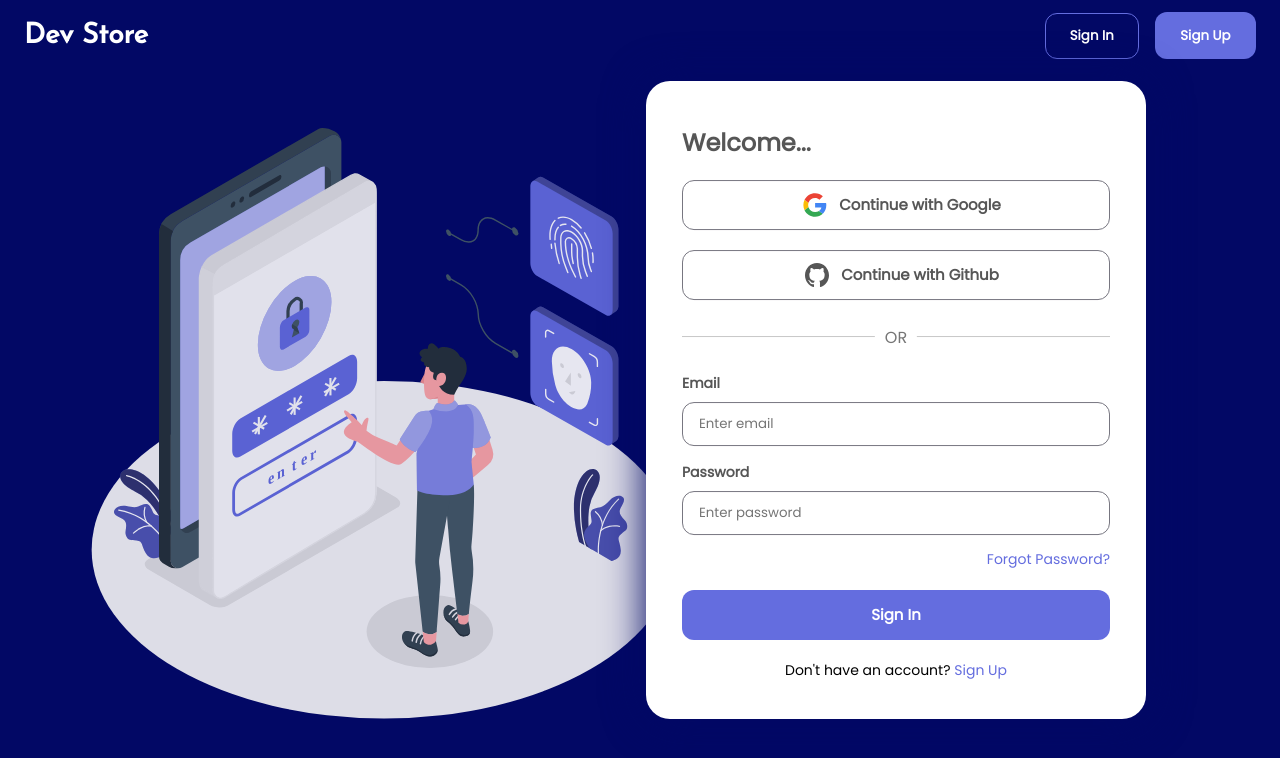
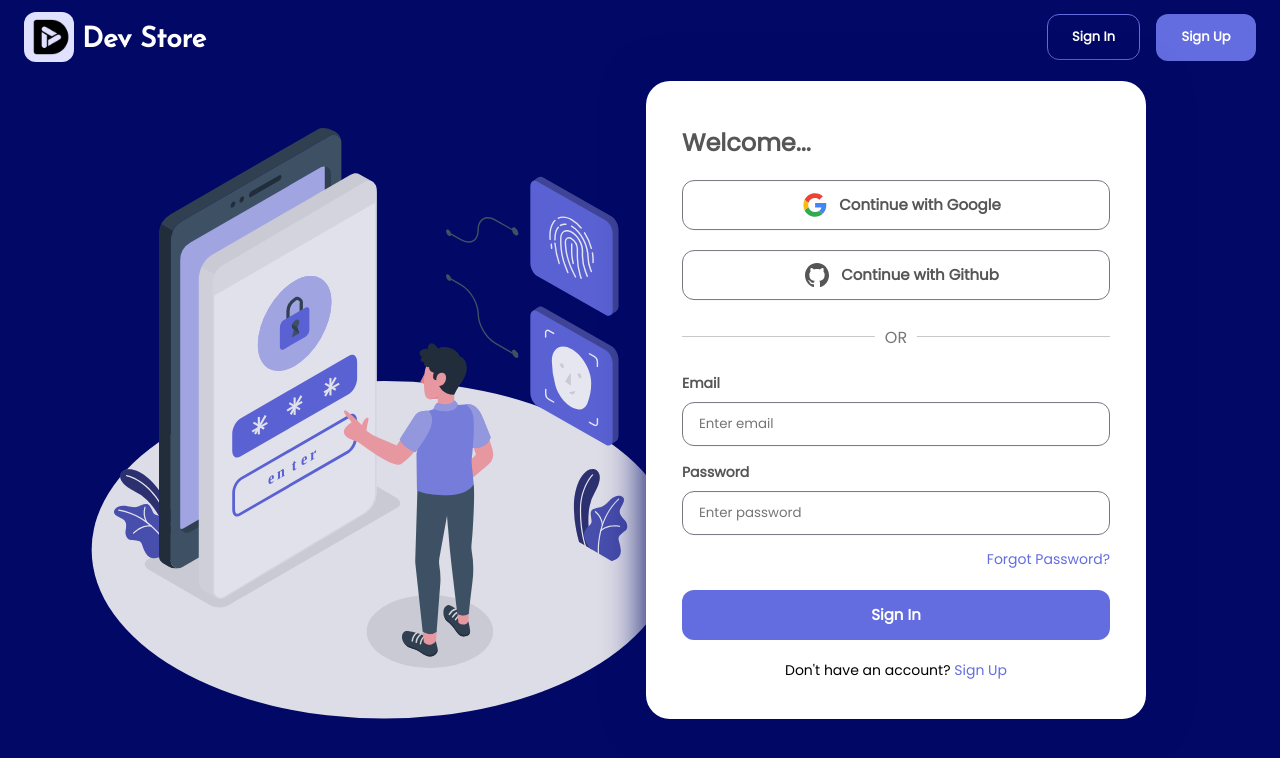
Before and after one commit to deepak252/devstore-frontend, a React (Create React App) app: page /auth in a window 1280 px wide. Shown: the top 758 px of the page. Built offline with nearby package versions, Linux system fonts and the light colour scheme; no server answers.

Commit message:
Buttons update, oAuth

```diff
--- a/public/index.html
+++ b/public/index.html
@@ -2,7 +2,7 @@
 <html lang="en">
   <head>
     <meta charset="utf-8" />
-    <link rel="icon" href="%PUBLIC_URL%/favicon.ico" />
+    <link rel="icon" href="%PUBLIC_URL%/logo.png" />
     <meta name="viewport" content="width=device-width, initial-scale=1" />
     <meta name="theme-color" content="#000000" />
     <meta
@@ -12,7 +12,7 @@
     <link rel="preconnect" href="https://fonts.googleapis.com">
     <link rel="preconnect" href="https://fonts.gstatic.com" crossorigin>
     <link href="https://fonts.googleapis.com/css2?family=Josefin+Sans&family=Poppins&display=swap" rel="stylesheet">
-    <link rel="apple-touch-icon" href="%PUBLIC_URL%/logo192.png" />
+    <link rel="apple-touch-icon" href="%PUBLIC_URL%/logo.png" />
     <!--
       manifest.json provides metadata used when your web app is installed on a
       user's mobile device or desktop. See https://developers.google.com/web/fundamentals/web-app-manifest/
--- a/src/_common.scss
+++ b/src/_common.scss
@@ -33,11 +33,15 @@
 
 @mixin button{
   @include disable-select;
+  @include flex-center;
+  font-size: 13px;
   border: none;
   outline: none;
   background-color: transparent;
   border-radius: 12px;
   cursor: pointer;
+  text-decoration: none;
+  box-sizing: border-box;
 
   &:disabled {
     opacity: 0.6;
--- a/src/components/AppLogo/index.js
+++ b/src/components/AppLogo/index.js
@@ -1,11 +1,16 @@
+import { NavLink } from 'react-router-dom'
 import PropTypes from 'prop-types'
 import classNames from 'classnames'
+import LogoImg from '../../assets/images/Logo.png'
 import styles from './index.module.scss'
-import { NavLink } from 'react-router-dom'
+import { getGoogleUrl } from '../../utils/oAuth'
+
 const AppLogo = ({
+  showText,
   className,
   pointerDisabled
 }) => {
+  getGoogleUrl();
   return (
     <div className={classNames(styles.logo, className)}>
       <NavLink
@@ -13,13 +18,21 @@ const AppLogo = ({
         onClick={(e)=>pointerDisabled && e.preventDefault()}
         style={{pointerEvents: pointerDisabled && 'none'}}
       >
-        Dev Store
+        <img src={LogoImg} alt='app_logo'/>
+        {showText && <span>Dev Store</span>}
       </NavLink>
     </div>
   )
 }
 
 AppLogo.propTypes={
+  showText: PropTypes.bool,
+  className: PropTypes.string,
+  pointerDisabled: PropTypes.func
+}
+
+AppLogo.defaultProps={
+  showText: true,
   className: PropTypes.string,
   pointerDisabled: PropTypes.func
 }
--- a/src/components/AppLogo/index.module.scss
+++ b/src/components/AppLogo/index.module.scss
@@ -4,7 +4,9 @@
 .logo{
   @include disable-select;
   display: inline-block;
+
   a{
+    @include flex-center;
     color: #020865;
     margin: 0;
     font-size: 28px;
@@ -13,5 +15,16 @@
     font-family: 'Josefin Sans', sans-serif;
     text-decoration: none;
 
+    img[alt='app_logo']{
+      height: 50px;
+      width: 50px;
+      background-color: $PRIMARY_CONTAINER;
+      border-radius: 12px;
+    }
+
+    span{
+      padding: 6px 0 0 8px ;
+    }
+
   }
 }
--- /dev/null
+++ b/src/components/Buttons/ButtonWrapper/index.js
@@ -0,0 +1,25 @@
+import { NavLink } from "react-router-dom";
+import PropTypes from "prop-types";
+
+const ButtonWrapper = ({
+  onClick,
+  href,
+  openNewTab,
+  disabled,
+  children,
+  ...props
+}) => {
+  if (href && !disabled) {
+    return <NavLink to={href} target={openNewTab && "_blank"} disabled={disabled} {...props}>{children}</NavLink>;
+  }
+  return <button onClick={onClick} disabled={disabled} {...props}>{children}</button>;
+};
+
+ButtonWrapper.propTypes = {
+  onClick: PropTypes.func,
+  href: PropTypes.string,
+  openNewTab: PropTypes.bool,
+  disabled: PropTypes.bool,
+};
+
+export default ButtonWrapper;
--- a/src/components/Buttons/FlatButton/index.js
+++ b/src/components/Buttons/FlatButton/index.js
@@ -1,35 +1,42 @@
-import PropTypes from 'prop-types'
-import classNames from 'classnames'
-import styles from './index.module.scss'
+import PropTypes from "prop-types";
+import classNames from "classnames";
+import ButtonWrapper from "../ButtonWrapper";
+import styles from "./index.module.scss";
 
 const FlatButton = ({
   text,
   leading,
   trailing,
   onClick,
+  href,
+  openNewTab,
   disabled,
   className,
+  ...props
 }) => {
-  return (
-    <button
+  return <ButtonWrapper
+    className={classNames(styles.container, className)}
     onClick={onClick}
-      className={classNames(styles.container, className)}
+    href={href}
+    openNewTab={openNewTab}
     disabled={disabled}
+    {...props}
   >
     {leading}
     <span>{text}</span>
     {trailing}
-    </button>
-  )
-}
+  </ButtonWrapper>
+};
 
 FlatButton.propTypes = {
   text: PropTypes.string,
   leading: PropTypes.any,
   trailing: PropTypes.any,
   onClick: PropTypes.func,
+  href: PropTypes.string,
+  openNewTab: PropTypes.bool,
   disabled: PropTypes.bool,
   className: PropTypes.string,
-}
+};
 
-export default FlatButton
+export default FlatButton;
--- a/src/components/Buttons/FlatButton/index.module.scss
+++ b/src/components/Buttons/FlatButton/index.module.scss
@@ -3,7 +3,6 @@
 
 .container{
   @include button;
-  @include flex-center;
 
   background-color: $PRIMARY;
   color: $ON_PRIMARY;
--- a/src/components/Buttons/IconButton/index.js
+++ b/src/components/Buttons/IconButton/index.js
@@ -1,16 +1,22 @@
 import PropTypes from 'prop-types'
 import classNames from 'classnames'
+import ButtonWrapper from '../ButtonWrapper'
 import styles from './index.module.scss'
 
 const IconButton = ({
   icon,
   onClick,
   className,
+  ...props
 }) => {
   return (
-    <div onClick={onClick} className={classNames(styles.container, className)}>
+    <ButtonWrapper
+      onClick={onClick}
+      className={classNames(styles.container, className)}
+      {...props}
+    >
       {icon}
-    </div>
+    </ButtonWrapper>
   )
 }
 
--- a/src/components/Buttons/IconButton/index.module.scss
+++ b/src/components/Buttons/IconButton/index.module.scss
@@ -2,13 +2,12 @@
 @import '../../../common';
 
 .container{
-  @include flex-center;
-  @include disable-select;
+  @include button;
+  box-sizing:content-box;
   padding: 4px;
   border-radius: 100%;
 
   &:hover{
-    cursor: pointer;
     background-color: $GRAY_1;
   }
   &:active{
--- a/src/components/Buttons/OutlinedButton/index.js
+++ b/src/components/Buttons/OutlinedButton/index.js
@@ -1,5 +1,6 @@
 import PropTypes from 'prop-types'
 import classNames from 'classnames'
+import ButtonWrapper from '../ButtonWrapper'
 import styles from './index.module.scss'
 
 const OutlinedButton = ({
@@ -7,20 +8,24 @@ const OutlinedButton = ({
   leading,
   trailing,
   onClick,
+  href,
+  openNewTab,
   disabled,
   className,
+  ...props
 }) => {
-  return (
-    <button
+  return <ButtonWrapper
+    className={classNames(styles.container, className)}
     onClick={onClick}
-      className={classNames(styles.container, className)}
+    href={href}
+    openNewTab={openNewTab}
     disabled={disabled}
+    {...props}
   >
     {leading}
     <span>{text}</span>
     {trailing}
-    </button>
-  )
+  </ButtonWrapper>
 }
 
 OutlinedButton.propTypes = {
@@ -28,6 +33,8 @@ OutlinedButton.propTypes = {
   leading: PropTypes.any,
   trailing: PropTypes.any,
   onClick: PropTypes.func,
+  href: PropTypes.string,
+  openNewTab: PropTypes.bool,
   disabled: PropTypes.bool,
   className: PropTypes.string,
 }
--- a/src/components/Buttons/OutlinedButton/index.module.scss
+++ b/src/components/Buttons/OutlinedButton/index.module.scss
@@ -3,8 +3,6 @@
 
 .container{
   @include button;
-  @include flex-center;
-
   color: $PRIMARY;
   border: 1.5px solid $PRIMARY;
   padding: 12px 24px;
--- /dev/null
+++ b/src/utils/oAuth.js
@@ -0,0 +1,19 @@
+export const getGoogleUrl = (from) => {
+  const rootUrl = process.env.REACT_APP_GOOGLE_OAUTH_URL;
+
+  const options = {
+    redirect_uri: process.env.REACT_APP_GOOGLE_OAUTH_REDIRECT,
+    client_id: process.env.REACT_APP_GOOGLE_OAUTH_CLIENT_ID,
+    access_type: 'offline',
+    response_type: 'code',
+    prompt: 'consent',
+    scope: [
+      'https://www.googleapis.com/auth/userinfo.profile',
+      'https://www.googleapis.com/auth/userinfo.email',
+    ].join(' '),
+    state: from,
+  };
+  const qs = new URLSearchParams(options);
+
+  return `${rootUrl}?${qs.toString()}`;
+};
```
Also changed, not shown: public/logo.png (added), src/assets/images/Logo.png (added). Lines whose indentation alone changed are shown as unchanged.
